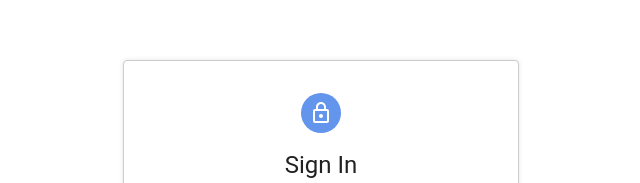
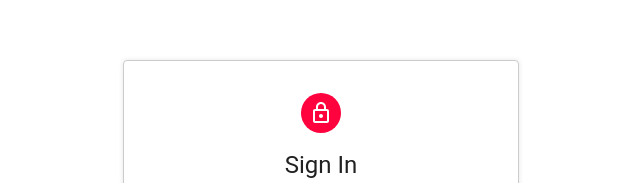
Before and after one commit to chetanguptaa/react-express, a React (Vite) app in the folder client/: page /signin in a window 1280 px wide. Shown: the part 137-320 px from the top of the page, without its empty margins (319-959 px from the left). Built offline with nearby package versions, Linux system fonts and the light colour scheme.

Commit message:
updated Signin.jsx

```diff
--- a/client/src/components/Signin.jsx
+++ b/client/src/components/Signin.jsx
@@ -55,7 +55,7 @@ export default function Signin() {
                     backgroundColor: '#fff',
                 }}
                 >
-                    <Avatar sx={{ m: 'auto', bgcolor: 'cornflowerblue' }}>
+                    <Avatar sx={{ m: 'auto', bgcolor: '#FF033E' }}>
                         <LockOutlinedIcon />
                     </Avatar>
                     <Typography component="h1" variant="h5" sx={{ mt: 2 }}>
```
